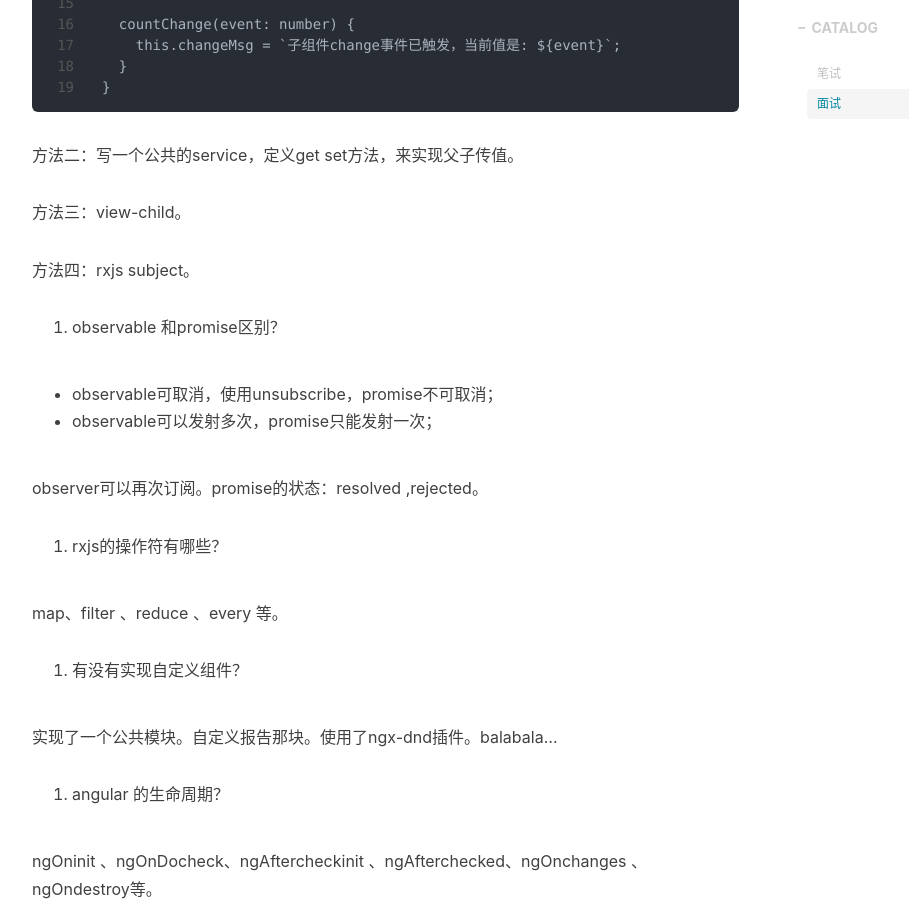
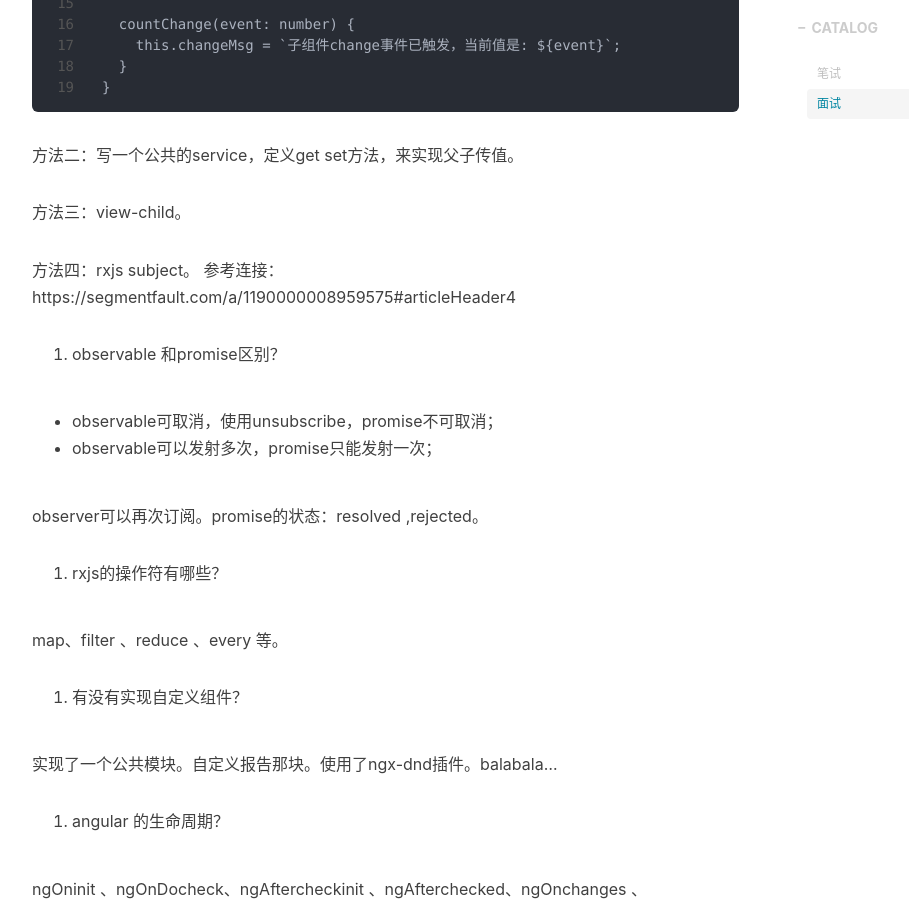
Before and after one commit to monkey-yu/monkey-yu.github.io, a Jekyll site: the page built from _posts/2019-02-26-xunlian-interview.md, in a window 1280 px wide and 900 px high, scrolled down 3031 px. Shown: the whole window, without its empty margins (233-1142 px from the left). Built offline with Jekyll 4.4.1, drawn with Linux system fonts in a browser that asks for light colours; nearby versions of some CDN libraries; comment, search, counter and statistics services are not loaded.

Commit message:
添加参考链接

```diff
--- a/_posts/2019-02-26-xunlian-interview.md
+++ b/_posts/2019-02-26-xunlian-interview.md
@@ -109,6 +109,7 @@ export class AppComponent {
 方法三：view-child。
 
 方法四：rxjs subject。
+参考连接：https://segmentfault.com/a/1190000008959575#articleHeader4
 
 5. observable 和promise区别？
 
```
